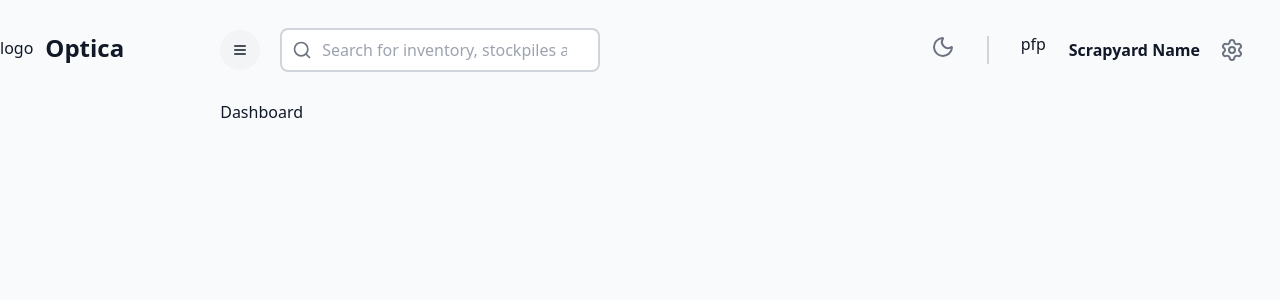
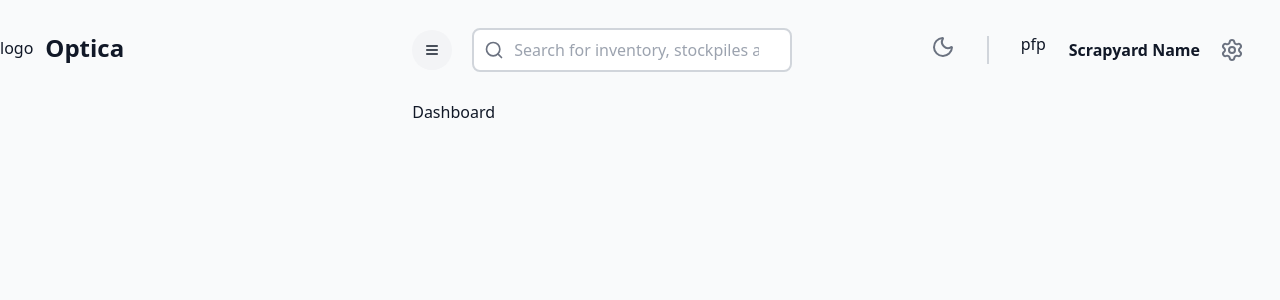
Before and after one commit to gupann/erp-system, a Next.js app in the folder client/: page / in a window 1280 px wide. Shown: the top 300 px of the page. Built offline with nearby package versions, Linux system fonts and the light colour scheme; no server answers.

Commit message:
Set up persistant storage to maintain state across pages

```diff
--- a/client/package.json
+++ b/client/package.json
@@ -11,6 +11,7 @@
   "dependencies": {
     "@mui/material": "^7.2.0",
     "@mui/x-data-grid": "^8.6.0",
+    "@reduxjs/toolkit": "^2.8.2",
     "again": "^0.0.1",
     "axios": "^1.10.0",
     "lucide-react": "^0.525.0",
@@ -19,7 +20,9 @@
     "numeral": "^2.0.6",
     "react": "^19.0.0",
     "react-dom": "^19.0.0",
+    "react-redux": "^9.2.0",
     "recharts": "^3.0.2",
+    "redux-persist": "^6.0.0",
     "uuid": "^11.1.0"
   },
   "devDependencies": {
--- /dev/null
+++ b/client/src/app/commonPageWrapper.tsx
@@ -0,0 +1,35 @@
+"use client"
+
+import React from 'react'
+import Navbar from '@/app/(components)/Navbar'
+import Sidebar from '@/app/(components)/Sidebar'
+import StoreProvider, { useAppSelector } from './redux'
+
+const CommonPageLayout = ({children} : {children: React.ReactNode}) => {
+  // can edit page layout according to collapsed or not side bar to make it work for smaller screens
+  const isSidebarCollapsed = useAppSelector(
+    (state) => state.global.isSidebarCollapsed
+  );
+
+  return (
+    <div className={`flex bg-gray-50 text-gray-900 w-full min-h-screen`}>
+        <Sidebar/>
+        <main className={`flex flex-col w-full h-full py-7 px-9 bg-gray-50
+          ${isSidebarCollapsed ? "md:pl-24" : "md:pl-72"}`}>
+          <Navbar />
+          {children}
+        </main>
+    </div>
+  )
+}
+
+// reference: https://nextjs.org/docs/app/getting-started/server-and-client-components#using-context-providers
+const CommonPageWrapper = ({children} : {children: React.ReactNode}) => {
+  return (
+    <StoreProvider>
+      <CommonPageLayout>{children}</CommonPageLayout>
+    </StoreProvider>
+  )
+}
+
+export default CommonPageWrapper
--- a/client/src/app/layout.tsx
+++ b/client/src/app/layout.tsx
@@ -1,7 +1,7 @@
 import type { Metadata } from "next";
 import { Geist, Geist_Mono } from "next/font/google";
 import "./globals.css";
-import DashboardWrapper from '@/dashboardWrapper';
+import CommonPageWrapper from '@/app/commonPageWrapper';
 
 const geistSans = Geist({
   variable: "--font-geist-sans",
@@ -25,10 +25,8 @@ export default function RootLayout({
 }>) {
   return (
     <html lang="en">
-      <body
-        className={`${geistSans.variable} ${geistMono.variable} antialiased`}
-      >
-        <DashboardWrapper>{children}</DashboardWrapper>
+      <body className={`${geistSans.variable} ${geistMono.variable} antialiased`}>
+        <CommonPageWrapper>{children}</CommonPageWrapper>
       </body>
     </html>
   );
--- /dev/null
+++ b/client/src/app/redux.tsx
@@ -0,0 +1,101 @@
+// basic template used for any next.js app - redux toolkit js docs (redux is for data persistance)
+// reference: https://redux-toolkit.js.org/usage/nextjs
+
+import { useRef } from "react";
+import { combineReducers, configureStore } from "@reduxjs/toolkit";
+import {
+  TypedUseSelectorHook,
+  useDispatch,
+  useSelector,
+  Provider,
+} from "react-redux";
+import globalReducer from "@/state";
+import { api } from "@/state/api";
+import { setupListeners } from "@reduxjs/toolkit/query";
+
+import {
+  persistStore,
+  persistReducer,
+  FLUSH,
+  REHYDRATE,
+  PAUSE,
+  PERSIST,
+  PURGE,
+  REGISTER,
+} from "redux-persist";
+import { PersistGate } from "redux-persist/integration/react";
+import createWebStorage from "redux-persist/lib/storage/createWebStorage";
+
+// redux persistance - to set up local persistant state
+const createNoopStorage = () => {
+  return {
+    getItem(_key: any) {
+      return Promise.resolve(null);
+    },
+    setItem(_key: any, value: any) {
+      return Promise.resolve(value);
+    },
+    removeItem(_key: any) {
+      return Promise.resolve();
+    },
+  };
+};
+
+const storage =
+  typeof window === "undefined"
+    ? createNoopStorage()
+    : createWebStorage("local");
+
+// persisting data in local storage
+const persistConfig = {
+  key: "root",
+  storage,
+  whitelist: ["global"],
+};
+const rootReducer = combineReducers({
+  global: globalReducer,
+  [api.reducerPath]: api.reducer,
+});
+const persistedReducer = persistReducer(persistConfig, rootReducer);
+
+// redux store - storing state
+export const makeStore = () => {
+  return configureStore({
+    reducer: persistedReducer,
+    middleware: (getDefaultMiddleware) =>
+      getDefaultMiddleware({
+        serializableCheck: {
+          ignoredActions: [FLUSH, REHYDRATE, PAUSE, PERSIST, PURGE, REGISTER],
+        },
+      }).concat(api.middleware),
+  });
+};
+
+// redux types
+export type AppStore = ReturnType<typeof makeStore>;
+export type RootState = ReturnType<AppStore["getState"]>;
+export type AppDispatch = AppStore["dispatch"];
+export const useAppDispatch = () => useDispatch<AppDispatch>();
+export const useAppSelector: TypedUseSelectorHook<RootState> = useSelector;
+
+// provider
+export default function StoreProvider({
+  children,
+}: {
+  children: React.ReactNode;
+}) {
+  const storeRef = useRef<AppStore>();
+  if (!storeRef.current) {
+    storeRef.current = makeStore();
+    setupListeners(storeRef.current.dispatch);
+  }
+  const persistor = persistStore(storeRef.current);
+
+  return (
+    <Provider store={storeRef.current}>
+      <PersistGate loading={null} persistor={persistor}>
+        {children}
+      </PersistGate>
+    </Provider>
+  );
+}
--- a/client/src/dashboardWrapper.tsx
+++ /dev/null
@@ -1,17 +0,0 @@
-import React from 'react'
-import Navbar from '@/app/(components)/Navbar'
-import Sidebar from '@/app/(components)/Sidebar'
-
-const DashboardWrapper = ({children} : {children: React.ReactNode}) => {
-  return (
-    <div className='flex bg-gray-50 text-gray-900 w-full min-h-screen'>
-        <Sidebar/>
-        <main className='flex flex-col w-full h-full py-7 px-9 bg-gray-50 md:pl-24'>
-            <Navbar />
-        {children}
-        </main>
-    </div>
-  )
-}
-
-export default DashboardWrapper
--- /dev/null
+++ b/client/src/state/api.tsx
@@ -0,0 +1,12 @@
+// reference: https://redux-toolkit.js.org/rtk-query/overview
+
+import { createApi, fetchBaseQuery } from '@reduxjs/toolkit/query';
+
+export const api = createApi({
+    baseQuery: fetchBaseQuery({baseUrl: process.env.NEXT_PUBLIC_API_BASE_URL}),
+    reducerPath: "api",
+    tagTypes: [],
+    endpoints: (build) => ({}),
+});
+
+export const {} = api;
--- /dev/null
+++ b/client/src/state/index.tsx
@@ -0,0 +1,24 @@
+import {createSlice, PayloadAction} from "@reduxjs/toolkit";
+
+export interface InitStateType {
+    isSidebarCollapsed: boolean;
+}
+
+// TO DO: add for dark mode here as well
+const initialState: InitStateType = {
+    isSidebarCollapsed: false,
+}
+
+// reference: https://redux-toolkit.js.org/rtk-query/overview
+export const globalSlice = createSlice({
+    name: 'global',
+    initialState,
+    reducers: {
+        setIsSidebarCollapsed: (state, action: PayloadAction<boolean>) => {
+            state.isSidebarCollapsed = action.payload;
+        },
+    },
+});
+
+export const { setIsSidebarCollapsed} = globalSlice.actions;
+export default globalSlice.reducer;
```
Also changed, not shown: 2 other files (tests, documents, lock files or other folders).
